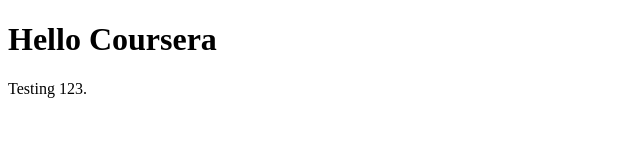
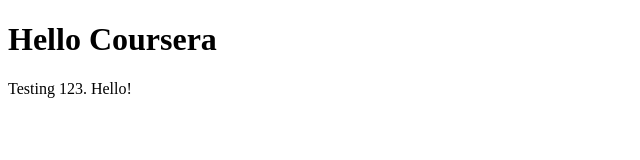
Before and after one commit to nk-soon/coursera-test, a plain HTML site: page site/index.html in a window 1280 px wide. Shown: the full height of the page, 0-640 px from the left. Drawn offline with Linux system fonts and the light colour scheme.

Commit message:
Changing text

```diff
--- a/site/index.html
+++ b/site/index.html
@@ -2,6 +2,6 @@
 <html>
 <body>
 <h1>Hello Coursera</h1>
-<p>Testing 123.</p>
+<p>Testing 123. Hello!</p>
 </body>
 </html>
```
